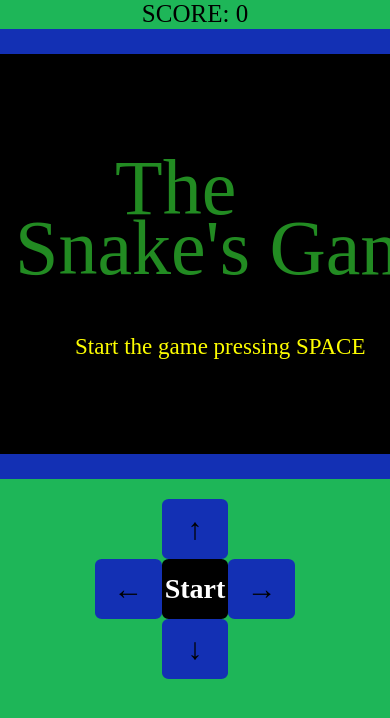
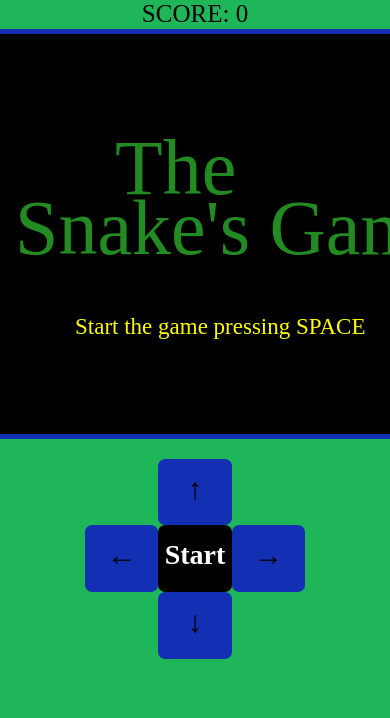
Before and after one commit to Bruno213/Snake-s-Game, a plain HTML site: page index.html in a window 390 px wide. Shown: the top 718 px of the page. Drawn offline with Linux system fonts and the light colour scheme.

Commit message:
pequenos ajustes na responsividade

```diff
--- a/styles.css
+++ b/styles.css
@@ -30,8 +30,8 @@ ul, li {
 }
 .controllers {
   margin-top: 20px;
-  width: 200px;
-  min-height: 180px;
+  width: 220px;
+  min-height: 200px;
   padding: 0;
   position: relative;
 
@@ -80,6 +80,11 @@ ul, li {
     justify-content: flex-start;
     height: 70vh;
   }
+
+  #stage {
+    border-width: 5px;
+  }
+
   .controllers {
     display: block !important;
   }
```
